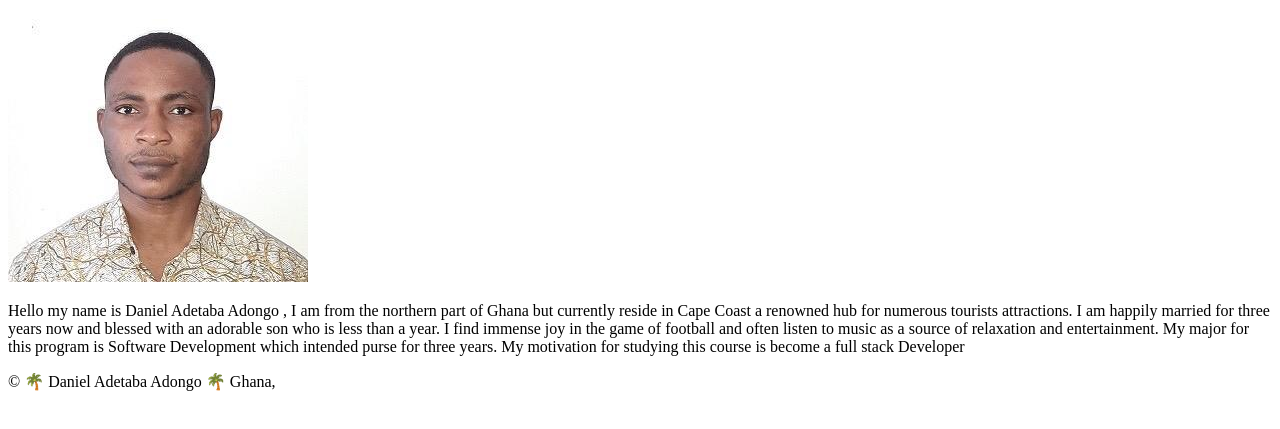
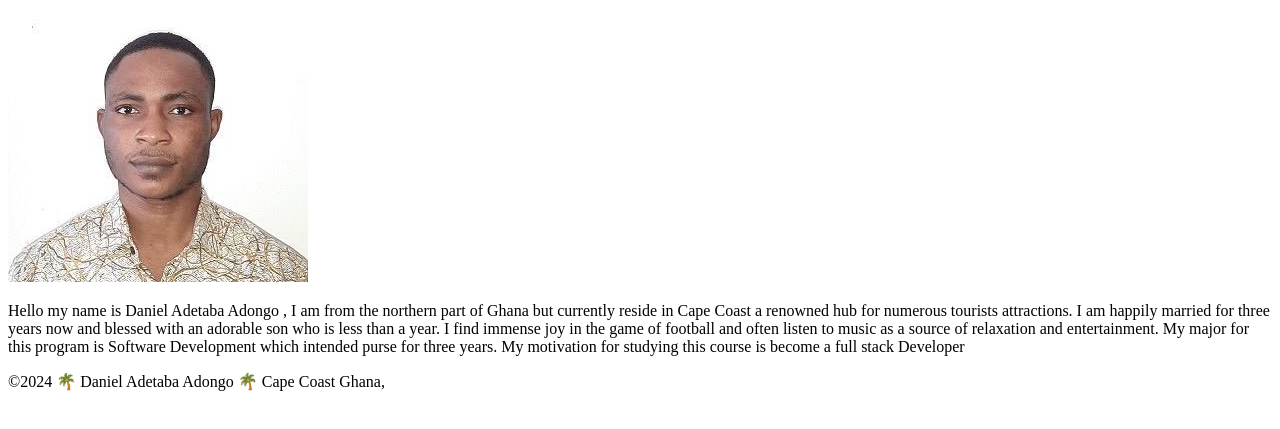
Before and after one commit to Adetabanat/wdd130, a plain HTML site: page index.html in a window 1280 px wide. Shown: the part 87-516 px from the top of the page. Drawn offline with Linux system fonts and the light colour scheme.

Commit message:
correctionn in the footer

```diff
--- a/index.html
+++ b/index.html
@@ -21,7 +21,7 @@
             My motivation for studying this course is become a full stack Developer </p>
     </main>
     <footer>
-        <p> &#169; &#127796; Daniel Adetaba Adongo &#127796; Ghana,  </p>
+        <p> &#169;2024 &#127796; Daniel Adetaba Adongo &#127796; Cape Coast Ghana,  </p>
     </footer>
 </body>
 </html>
```
